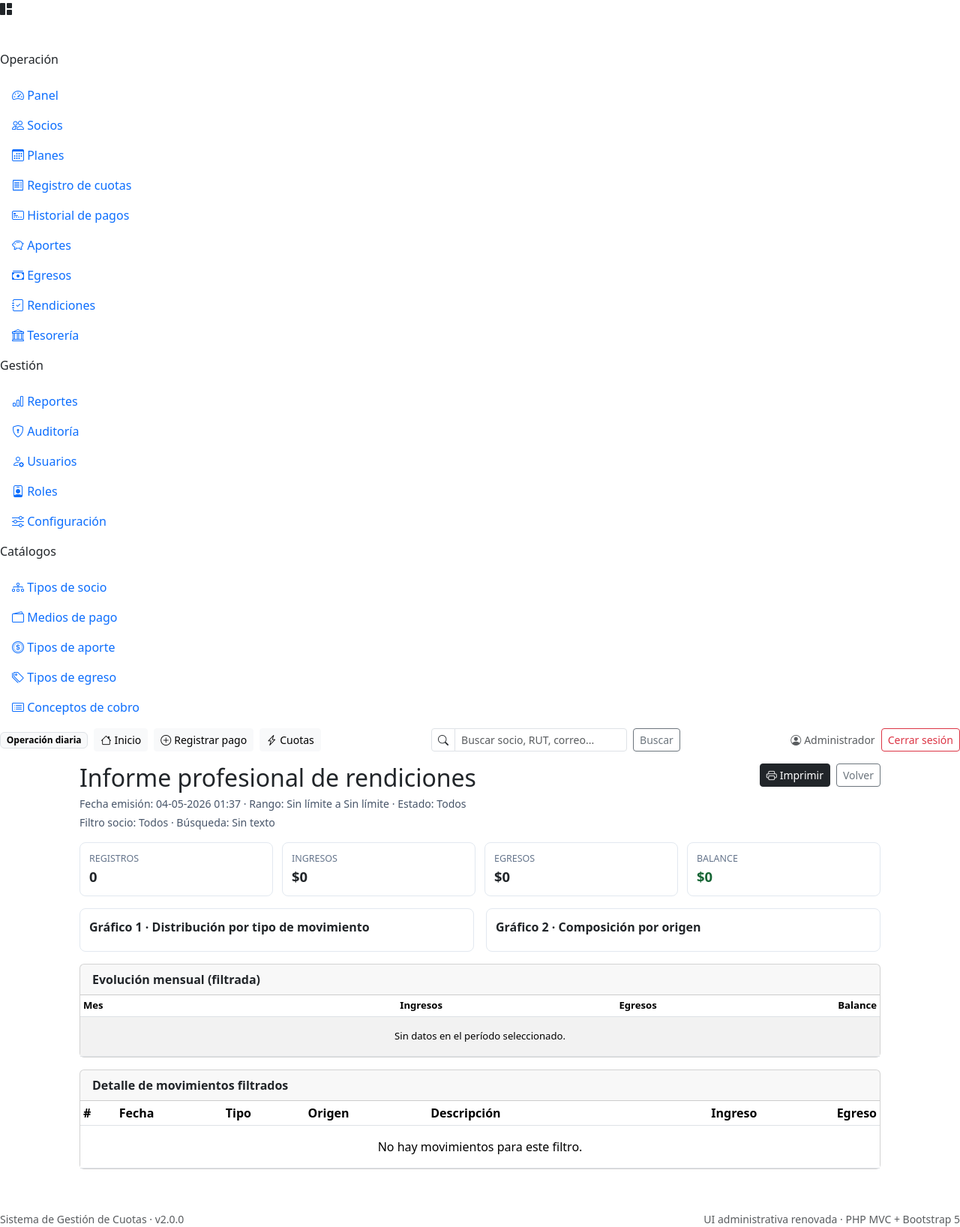
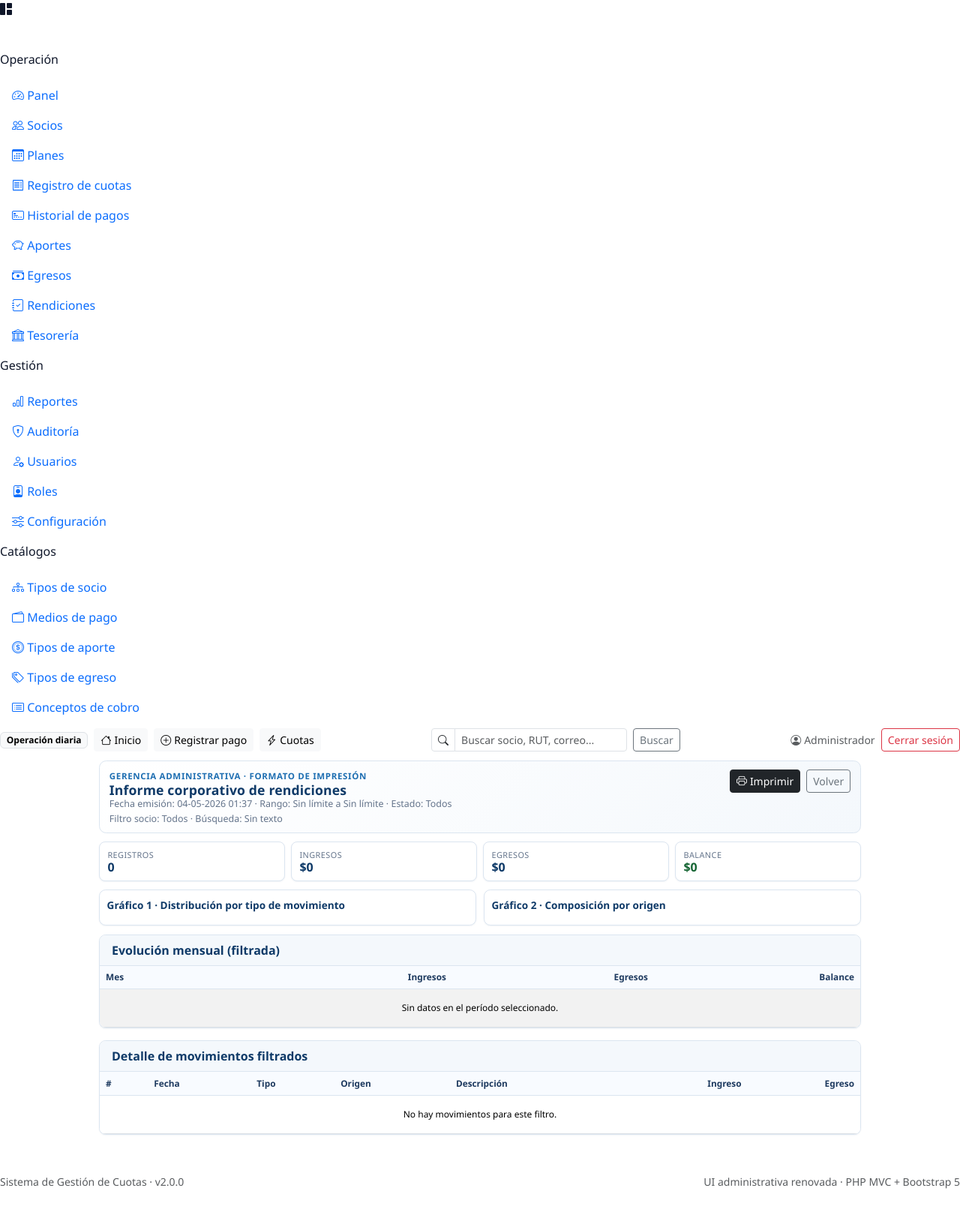
Before and after one commit to erwinislasegura/cuotasseim, a PHP site: template app/views/rendiciones/report.php in a window 1280 px wide. Shown: the whole page at 75% size. After the commit the page ends 1585 px from the top, so only its background shows below. Run offline with PHP 8.4, Linux system fonts and the light colour scheme; the template is opened without the code that fills it, so the values that code supplies are empty.

Commit message:
Compact rendiciones report for professional print format

```diff
--- a/app/views/modules/index.php
+++ b/app/views/modules/index.php
@@ -57,7 +57,7 @@ $reportQueryParams = array_merge([
   </div>
 </section>
 
-<?php if (!empty($moduleSummary) && ($route ?? '') !== 'rendiciones'): ?>
+<?php if (!empty($moduleSummary)): ?>
   <div class="module-grid-summary mb-3">
     <article class="quick-summary">
       <div class="label">Registros totales</div>
--- a/app/views/rendiciones/report.php
+++ b/app/views/rendiciones/report.php
@@ -9,43 +9,77 @@ $totalIngresos = (float) ($summary['total_ingresos'] ?? 0);
 $totalEgresos = (float) ($summary['total_egresos'] ?? 0);
 $balance = $totalIngresos - $totalEgresos;
 
-$maxType = max(1, ...array_map(static fn($value): float => (float) $value, $byType ?: [0]));
+$maxTypeValues = array_values(array_map(static fn($value): float => (float) $value, $byType ?: [0]));
+$maxType = max(1, ...$maxTypeValues);
 $originTotals = [];
 foreach ($byOrigin as $origin => $values) {
     $originTotals[$origin] = (float) (($values['ingreso'] ?? 0) + ($values['egreso'] ?? 0));
 }
-$maxOrigin = max(1, ...array_map(static fn($value): float => (float) $value, $originTotals ?: [0]));
+$maxOriginValues = array_values(array_map(static fn($value): float => (float) $value, $originTotals ?: [0]));
+$maxOrigin = max(1, ...$maxOriginValues);
 ?>
 
 <style>
-  .report-wrap { max-width: 1100px; margin: 0 auto; padding: 1rem; }
-  .report-header { display:flex; justify-content:space-between; align-items:flex-start; gap:1rem; margin-bottom:1rem; }
-  .report-meta { font-size: .88rem; color: #475569; }
-  .kpi-grid { display:grid; grid-template-columns: repeat(4,minmax(140px,1fr)); gap:.75rem; margin-bottom:1rem; }
-  .kpi { border:1px solid #e2e8f0; border-radius:.5rem; padding:.75rem; background:#fff; }
-  .kpi .label { font-size:.78rem; color:#64748b; text-transform:uppercase; }
-  .kpi .value { font-size:1.15rem; font-weight:700; }
-  .chart-grid { display:grid; grid-template-columns:1fr 1fr; gap:1rem; margin-bottom:1rem; }
-  .chart-card { border:1px solid #e2e8f0; border-radius:.5rem; padding:.75rem; background:#fff; }
-  .chart-title { font-weight:600; margin-bottom:.5rem; }
-  .mini-bars { display:grid; gap:.35rem; }
-  .bar-row { display:grid; grid-template-columns:140px 1fr 110px; align-items:center; gap:.5rem; font-size:.85rem; }
-  .bar-track { background:#e2e8f0; border-radius:999px; height:10px; overflow:hidden; }
-  .bar-fill { height:100%; background:#2563eb; border-radius:999px; }
-  .bar-fill.egreso { background:#dc2626; }
+  :root {
+    --corp-primary: #0f3a68;
+    --corp-secondary: #1f6fb2;
+    --corp-ink: #0f172a;
+    --corp-muted: #64748b;
+    --corp-border: #dbe5f0;
+    --corp-soft: #f4f8fc;
+    --corp-positive: #166534;
+    --corp-negative: #b91c1c;
+  }
+  body { font-family: "Segoe UI", Roboto, Arial, sans-serif; color: var(--corp-ink); background: #fff; }
+  .report-wrap { max-width: 1040px; margin: 0 auto; padding: .75rem; }
+  .report-header {
+    display:flex; justify-content:space-between; align-items:flex-start; gap:.75rem; margin-bottom:.7rem;
+    padding: .65rem .8rem; border:1px solid var(--corp-border); border-radius:.6rem;
+    background: linear-gradient(135deg, #ffffff 0%, var(--corp-soft) 100%);
+  }
+  .report-title { margin: 0; font-size: 1.1rem; font-weight: 700; color: var(--corp-primary); letter-spacing: .15px; }
+  .report-subtitle { font-size: .72rem; color: var(--corp-secondary); font-weight: 600; text-transform: uppercase; letter-spacing: .65px; }
+  .report-meta { font-size: .78rem; color: var(--corp-muted); line-height: 1.25; }
+  .kpi-grid { display:grid; grid-template-columns: repeat(4,minmax(130px,1fr)); gap:.5rem; margin-bottom:.7rem; }
+  .kpi {
+    border:1px solid var(--corp-border); border-radius:.5rem; padding:.55rem .65rem; background:#fff;
+    box-shadow: 0 1px 2px rgba(15, 58, 104, .06);
+  }
+  .kpi .label { font-size:.68rem; color:var(--corp-muted); text-transform:uppercase; letter-spacing:.45px; }
+  .kpi .value { font-size:1rem; font-weight:700; color: var(--corp-primary); line-height: 1.1; }
+  .chart-grid { display:grid; grid-template-columns:1fr 1fr; gap:.6rem; margin-bottom:.7rem; }
+  .chart-card {
+    border:1px solid var(--corp-border); border-radius:.55rem; padding:.6rem; background:#fff;
+    box-shadow: 0 1px 2px rgba(15, 58, 104, .05);
+  }
+  .chart-title { font-size: .85rem; font-weight:700; margin-bottom:.4rem; color: var(--corp-primary); }
+  .mini-bars { display:grid; gap:.22rem; }
+  .bar-row { display:grid; grid-template-columns:110px 1fr 90px; align-items:center; gap:.35rem; font-size:.76rem; }
+  .bar-track { background:#e8eef5; border-radius:999px; height:7px; overflow:hidden; }
+  .bar-fill { height:100%; background:var(--corp-secondary); border-radius:999px; }
+  .bar-fill.egreso { background:var(--corp-negative); }
   .bar-fill.origin { background:#0f766e; }
-  .month-table th, .month-table td { font-size:.82rem; }
+  .month-table th, .month-table td { font-size:.75rem; padding: .35rem .45rem; }
+  .report-card { border:1px solid var(--corp-border); border-radius:.55rem; overflow:hidden; box-shadow: 0 1px 2px rgba(15, 58, 104, .05); }
+  .report-card .card-header { background: var(--corp-soft); border-bottom:1px solid var(--corp-border); color: var(--corp-primary); }
+  .table thead th { background: #f8fbff; color: #1e3a5f; font-weight: 700; border-bottom-color: #dbe5f0; font-size: .74rem; padding: .4rem .5rem; }
+  .table tbody td { padding: .36rem .5rem; font-size: .75rem; }
   @media print {
+    @page { size: A4 portrait; margin: 8mm; }
     .no-print { display:none !important; }
     body { background:#fff; }
-    .report-wrap { padding:0; }
+    .report-wrap { padding:0; max-width: 100%; }
+    .report-header, .kpi, .chart-card, .report-card { box-shadow: none; }
+    .kpi-grid, .chart-grid { break-inside: avoid; page-break-inside: avoid; }
+    .report-card { break-inside: auto; page-break-inside: auto; }
   }
 </style>
 
 <div class="report-wrap">
   <div class="report-header">
     <div>
-      <h2 class="mb-1">Informe profesional de rendiciones</h2>
+      <div class="report-subtitle">Gerencia administrativa · formato de impresión</div>
+      <h2 class="report-title">Informe corporativo de rendiciones</h2>
       <div class="report-meta">
         Fecha emisión: <?= htmlspecialchars(date('d-m-Y H:i')) ?> ·
         Rango: <?= htmlspecialchars((string) ($from ?: 'Sin límite')) ?> a <?= htmlspecialchars((string) ($to ?: 'Sin límite')) ?> ·
@@ -99,7 +133,7 @@ $maxOrigin = max(1, ...array_map(static fn($value): float => (float) $value, $or
     </article>
   </section>
 
-  <section class="card mb-3">
+  <section class="card mb-3 report-card">
     <div class="card-header py-2"><strong>Evolución mensual (filtrada)</strong></div>
     <div class="card-body p-0">
       <div class="table-responsive">
@@ -125,7 +159,7 @@ $maxOrigin = max(1, ...array_map(static fn($value): float => (float) $value, $or
     </div>
   </section>
 
-  <section class="card">
+  <section class="card report-card">
     <div class="card-header py-2"><strong>Detalle de movimientos filtrados</strong></div>
     <div class="card-body p-0">
       <div class="table-responsive">
```
Also changed, not shown: app/core/Controller.php (+14 -10 lines), app/views/layouts/print.php (added, +15 -0 lines).
